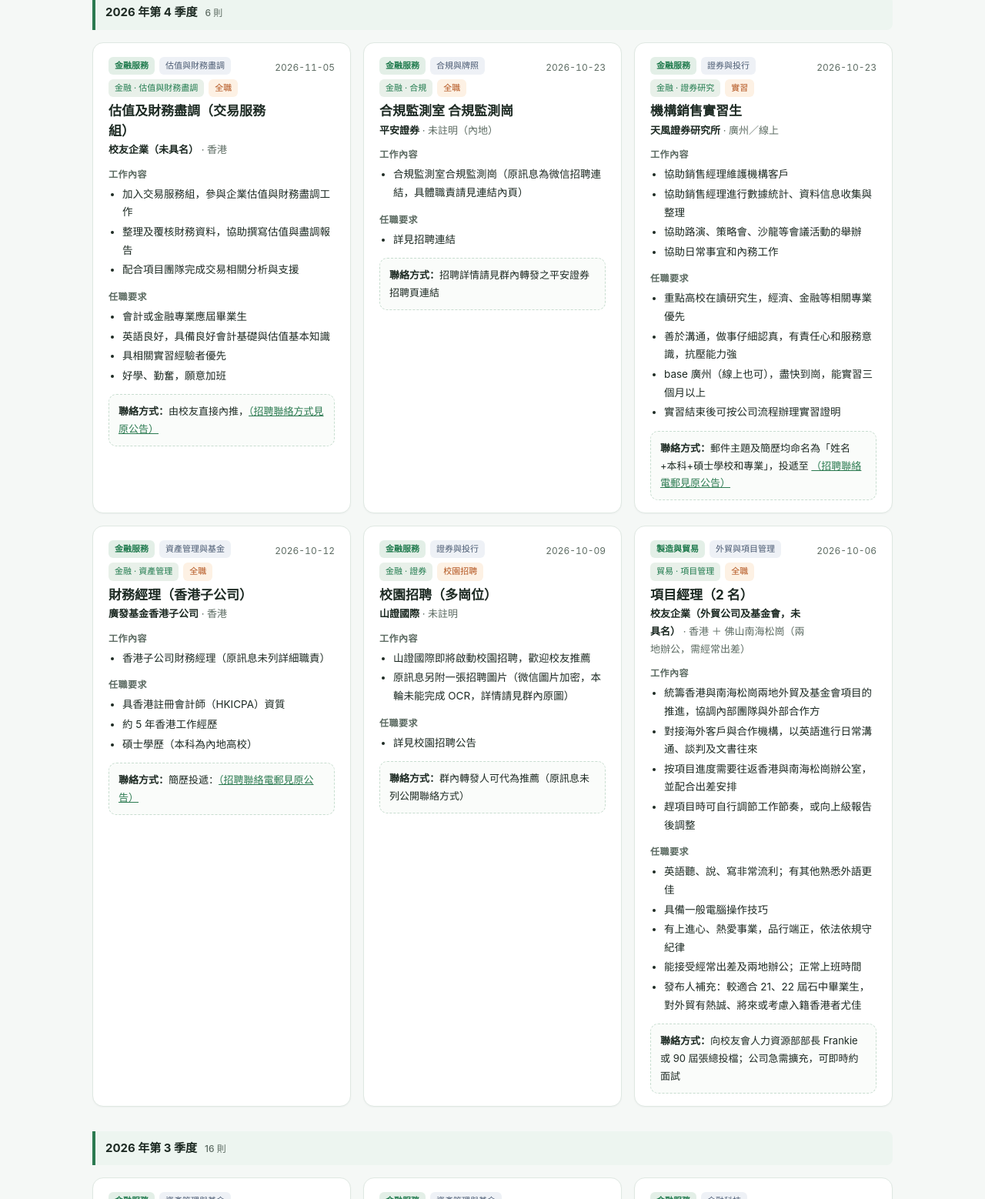
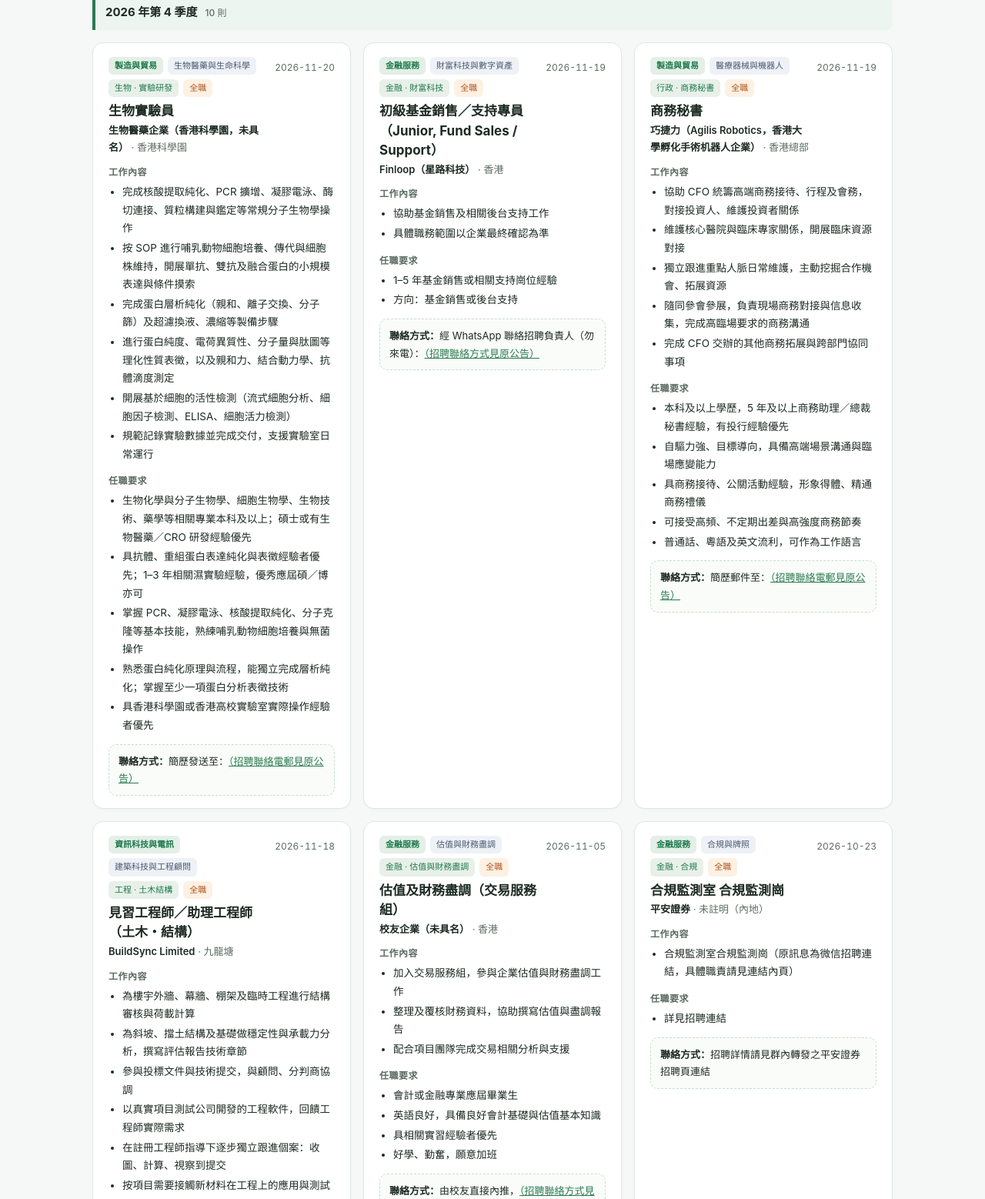
Before and after one commit to frankiezeng6-ai/kindy-n-pn-tracking, a plain HTML site: page shimen-hk-alumni-jobs.html in a window 1280 px wide. Shown: the part 909-2467 px from the top of the page at 77% size. Drawn offline with Linux system fonts and the light colour scheme.

Commit message:
jobs: v6 add 4 postings (39 total), 2026-11-20

```diff
--- a/shimen-hk-alumni-jobs.html
+++ b/shimen-hk-alumni-jobs.html
@@ -116,7 +116,7 @@ footer p{margin:6px 0}
     <img class="logo" src="logo.png" alt="石門中學香港校友會會徽">
     <div>
       <h1>石門中學香港校友會 <span class="hd">· 群內招聘資訊彙編</span></h1>
-      <div class="sub">整理自「5. 石門中學香港校友會大家庭」微信群公開招募訊息 · 覆蓋 2025-09-09 至 2026-11-15</div>
+      <div class="sub">整理自「5. 石門中學香港校友會大家庭」微信群公開招募訊息 · 覆蓋 2025-09-09 至 2026-11-20</div>
     </div>
   </div>
   <div class="stats">
@@ -418,6 +418,39 @@ const JOBS = [
  reqs:["會計或金融專業應屆畢業生","英語良好，具備良好會計基礎與估值基本知識","具相關實習經驗者優先","好學、勤奮，願意加班"],
  contact:"由校友直接內推，<a href='#'>（招聘聯絡方式見原公告）</a>"
 },
+{
+ date:"2026-11-20", cat:"生物 · 實驗研發", type:"全職",
+ title:"生物實驗員", co:"生物醫藥企業（香港科學園，未具名）", loc:"香港科學園",
+ ind:"製造與貿易", sector:"生物醫藥與生命科學",
+ duties:["完成核酸提取純化、PCR 擴增、凝膠電泳、酶切連接、質粒構建與鑑定等常規分子生物學操作","按 SOP 進行哺乳動物細胞培養、傳代與細胞株維持，開展單抗、雙抗及融合蛋白的小規模表達與條件摸索","完成蛋白層析純化（親和、離子交換、分子篩）及超濾換液、濃縮等製備步驟","進行蛋白純度、電荷異質性、分子量與肽圖等理化性質表徵，以及親和力、結合動力學、抗體滴度測定","開展基於細胞的活性檢測（流式細胞分析、細胞因子檢測、ELISA、細胞活力檢測）","規範記錄實驗數據並完成交付，支援實驗室日常運行"],
+ reqs:["生物化學與分子生物學、細胞生物學、生物技術、藥學等相關專業本科及以上；碩士或有生物醫藥／CRO 研發經驗優先","具抗體、重組蛋白表達純化與表徵經驗者優先；1–3 年相關濕實驗經驗，優秀應屆碩／博亦可","掌握 PCR、凝膠電泳、核酸提取純化、分子克隆等基本技能，熟練哺乳動物細胞培養與無菌操作","熟悉蛋白純化原理與流程，能獨立完成層析純化；掌握至少一項蛋白分析表徵技術","具香港科學園或香港高校實驗室實際操作經驗者優先"],
+ contact:"簡歷發送至：<a href='#'>（招聘聯絡電郵見原公告）</a>"
+},
+{
+ date:"2026-11-19", cat:"金融 · 財富科技", type:"全職",
+ title:"初級基金銷售／支持專員（Junior, Fund Sales / Support）", co:"Finloop（星路科技）", loc:"香港",
+ ind:"金融服務", sector:"財富科技與數字資產",
+ duties:["協助基金銷售及相關後台支持工作","具體職務範圍以企業最終確認為準"],
+ reqs:["1–5 年基金銷售或相關支持崗位經驗","方向：基金銷售或後台支持"],
+ contact:"經 WhatsApp 聯絡招聘負責人（勿來電）：<a href='#'>（招聘聯絡方式見原公告）</a>"
+},
+{
+ date:"2026-11-19", cat:"行政 · 商務秘書", type:"全職",
+ title:"商務秘書", co:"巧捷力（Agilis Robotics，香港大學孵化手術机器人企業）", loc:"香港總部",
+ ind:"製造與貿易", sector:"醫療器械與機器人",
+ duties:["協助 CFO 統籌高端商務接待、行程及會務，對接投資人、維護投資者關係","維護核心醫院與臨床專家關係，開展臨床資源對接","獨立跟進重點人脈日常維護，主動挖掘合作機會、拓展資源","隨同參會參展，負責現場商務對接與信息收集，完成高臨場要求的商務溝通","完成 CFO 交辦的其他商務拓展與跨部門協同事項"],
+ reqs:["本科及以上學歷，5 年及以上商務助理／總裁秘書經驗，有投行經驗優先","自驅力強、目標導向，具備高端場景溝通與臨場應變能力","具商務接待、公關活動經驗，形象得體、精通商務禮儀","可接受高頻、不定期出差與高強度商務節奏","普通話、粵語及英文流利，可作為工作語言"],
+ contact:"簡歷郵件至：<a href='#'>（招聘聯絡電郵見原公告）</a>"
+},
+{
+ date:"2026-11-18", cat:"工程 · 土木結構", type:"全職",
+ title:"見習工程師／助理工程師（土木・結構）", co:"BuildSync Limited", loc:"九龍塘",
+ ind:"資訊科技與電訊", sector:"建築科技與工程顧問",
+ duties:["為樓宇外牆、幕牆、棚架及臨時工程進行結構審核與荷載計算","為斜坡、擋土結構及基礎做穩定性與承載力分析，撰寫評估報告技術章節","參與投標文件與技術提交，與顧問、分判商協調","以真實項目測試公司開發的工程軟件，回饋工程師實際需求","在註冊工程師指導下逐步獨立跟進個案：收圖、計算、視察到提交","按項目需要接觸新材料在工程上的應用與測試"],
+ reqs:["土木工程或相關專業（結構、土力等）學士或碩士學位","良好個人效率與時間管理；英語及粵語書寫口語流利，普通話為加分項","能讀圖、肯親手計算，用過至少一種分析軟件（AutoCAD、Revit、PLAXIS、Slope-W 等）","可在香港合法工作，本地居民及 IANG 簽證畢業生均歡迎"],
+ contact:"電郵附履歷、成績單及一頁工程習作筆記至：<a href='#'>（招聘聯絡電郵見原公告）</a>"
+},
+
 ];
 
 const grid=document.getElementById('grid');
@@ -443,7 +476,7 @@ document.getElementById('s-total').textContent=JOBS.length;
 document.getElementById('s-latest').textContent=JOBS.map(j=>j.date).sort().pop();
 const mix={};JOBS.forEach(j=>mix[j.type]=(mix[j.type]||0)+1);
 document.getElementById('s-mix').textContent=Object.entries(mix).map(([k,v])=>k+' '+v).join(' · ');
-document.getElementById('stamp').textContent='最後整理時間：2026-11-16 · 行業分類 v3';
+document.getElementById('stamp').textContent='最後整理時間：2026-11-20 · 行業分類 v3';
 
 cats.forEach(c=>{
   const b=document.createElement('div');
```
